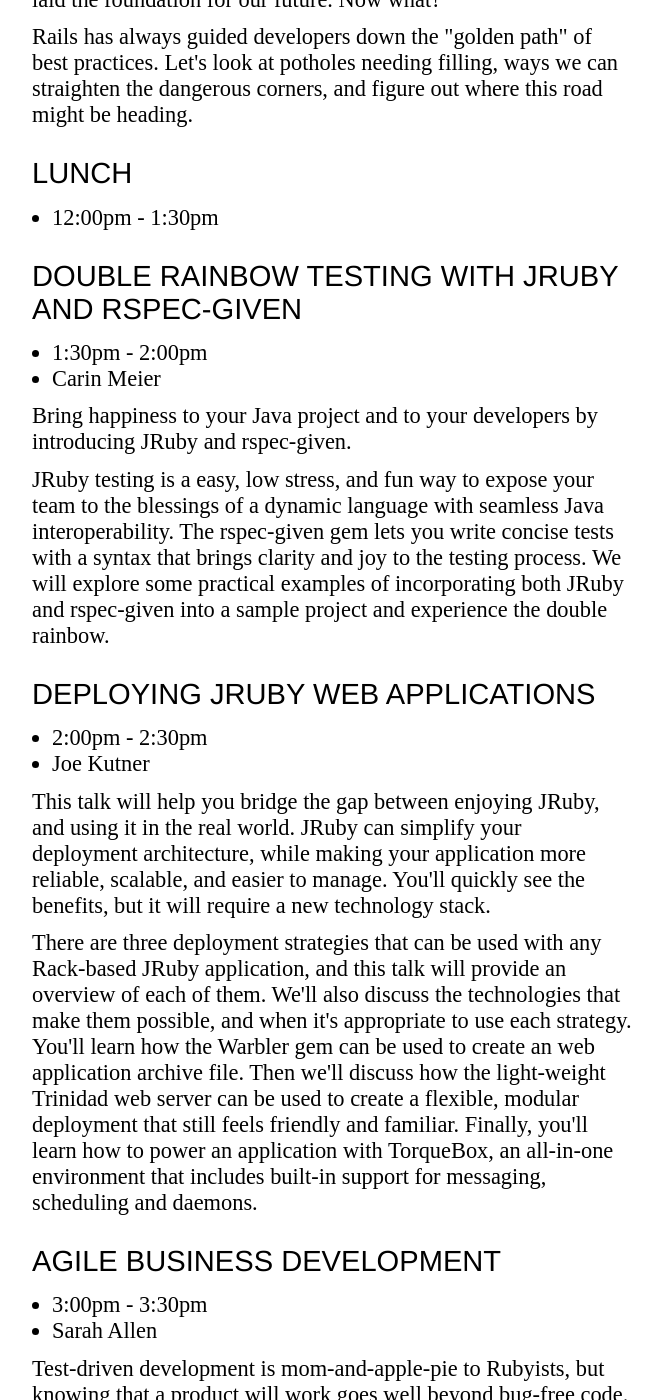
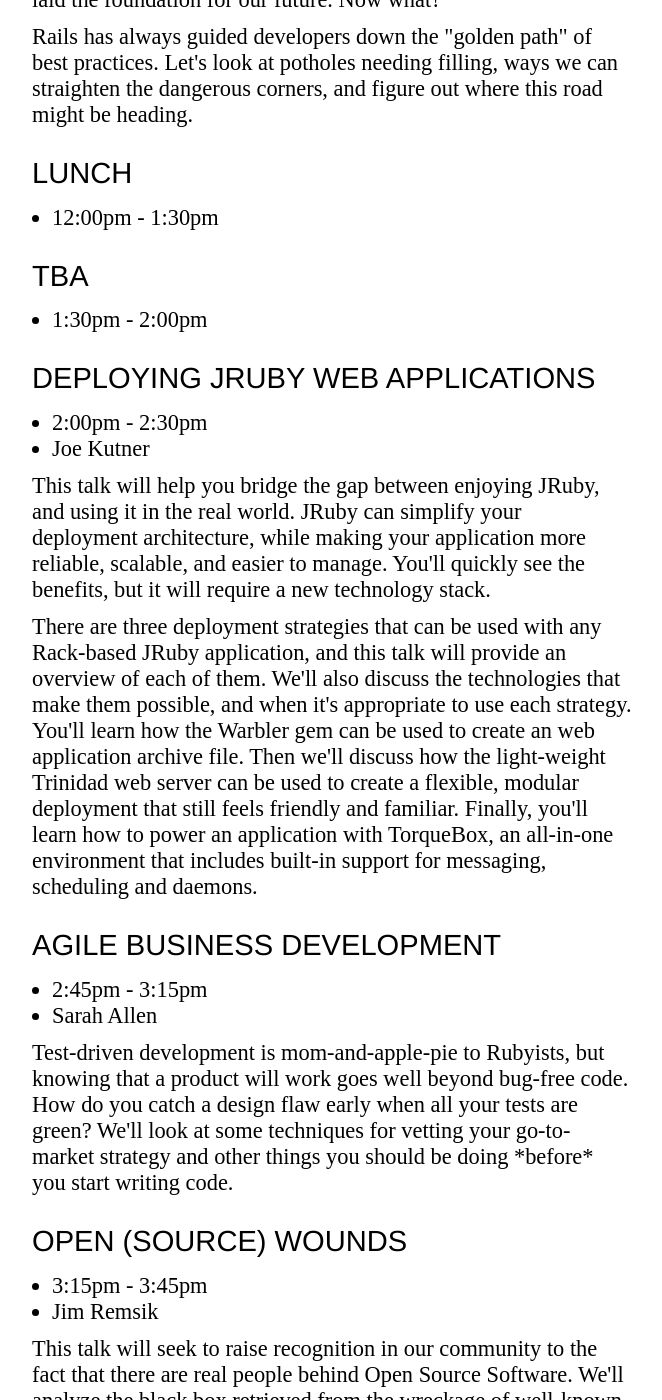
Before and after one commit to jruby/jrubyconf.com, a Jekyll site: the page built from _news/news/schedule.markdown, in a window 1280 px wide and 1400 px high, scrolled down 2161 px. Shown: the whole window, without its empty margins (128-790 px from the left). Built offline with Jekyll 4.4.1, drawn with Linux system fonts in a browser that asks for light colours; nearby versions of some CDN libraries; some of the changed text lies outside the part shown.

Commit message:
Remove Carin

```diff
--- a/_news/news/schedule.markdown
+++ b/_news/news/schedule.markdown
@@ -71,13 +71,11 @@ Surely something JRuby-ish.
 
 
 
-### Double Rainbow testing with JRuby and rspec-given
+### TBA
 
 -  1:30pm -  2:00pm
-- Carin Meier
 
-<p>Bring happiness to your Java project and to your developers by introducing JRuby and rspec-given.</p>
-<p>JRuby testing is a easy, low stress, and fun way to expose your team to the blessings of a dynamic language with seamless Java interoperability. The rspec-given gem lets you write concise tests with a syntax that brings clarity and joy to the testing process. We will explore some practical examples of incorporating both JRuby and rspec-given into a sample project and experience the double rainbow.</p>
+
 
 ### Deploying JRuby Web Applications
 
@@ -90,27 +88,34 @@ Surely something JRuby-ish.
 
 ### Agile Business Development
 
--  3:00pm -  3:30pm
+-  2:45pm -  3:15pm
 - Sarah Allen
 
 <p>Test-driven development is mom-and-apple-pie to Rubyists, but knowing that a product will work goes well beyond bug-free code. How do you catch a design flaw early when all your tests are green?  We'll look at some techniques for vetting your go-to-market strategy and other things you should be doing *before* you start writing code.</p>
 
 ### Open (Source) Wounds
 
--  3:30pm -  4:00pm
+-  3:15pm -  3:45pm
 - Jim Remsik
 
 <p>This talk will seek to raise recognition in our community to the fact that there are real people behind Open Source Software. We'll analyze the black box retrieved from the wreckage of well-known community disagreements. Suggest how to move the conversation forward as well as discuss tools and techniques for diffusing potentially explosive situations.</p>
 
-### Break out sessions
+### Practical Movement for the Knowledge Worker
 
--  4:00pm -  5:30pm
+-  3:45pm -  4:15pm
+- Christian Doten
+
+
+
+### Break/Snacks
+
+-  4:15pm -  4:30pm
 
 
 
 ### Lightning talks
 
--  4:15pm -  5:30pm
+-  4:30pm -  5:30pm
 
 
 
@@ -175,7 +180,7 @@ Surely something JRuby-ish.
 - 11:45am - 12:15pm
 - Randall Thomas, Tammer Saleh
 
-<p>Two words seldom heard in the same sentence are Ruby and Graphics… at least without laughter soon following. We've heard it all before: Ruby is too slow; real graphics are done in C, CplusPlus, or Assembler; there's no support for OpenGL in Rails.</p>
+<p>Two words seldom heard in the same sentence are Ruby and Graphics...at least without laughter soon following. We've heard it all before: Ruby is too slow; real graphics are done in C, CplusPlus, or Assembler; there's no support for OpenGL in Rails.</p>
 
 <p>The excuses may be many, but the reasons are few.  With JRuby we have access to a tool that bridges the worlds of Java and Ruby.  With Java Native Interface (JNI) we have a bridge to the world between the low level interfaces that rule the bitmapped and bump-mapped world.  Combining the two allows us to use a language we love to tackle problems that used to be the domain of esoteric solutions in low level languages.</p>
 
```
Also changed, not shown: other parts of _news/news/schedule.markdown (+2 -2 lines), lib/data.rb (+1 -15 lines).
